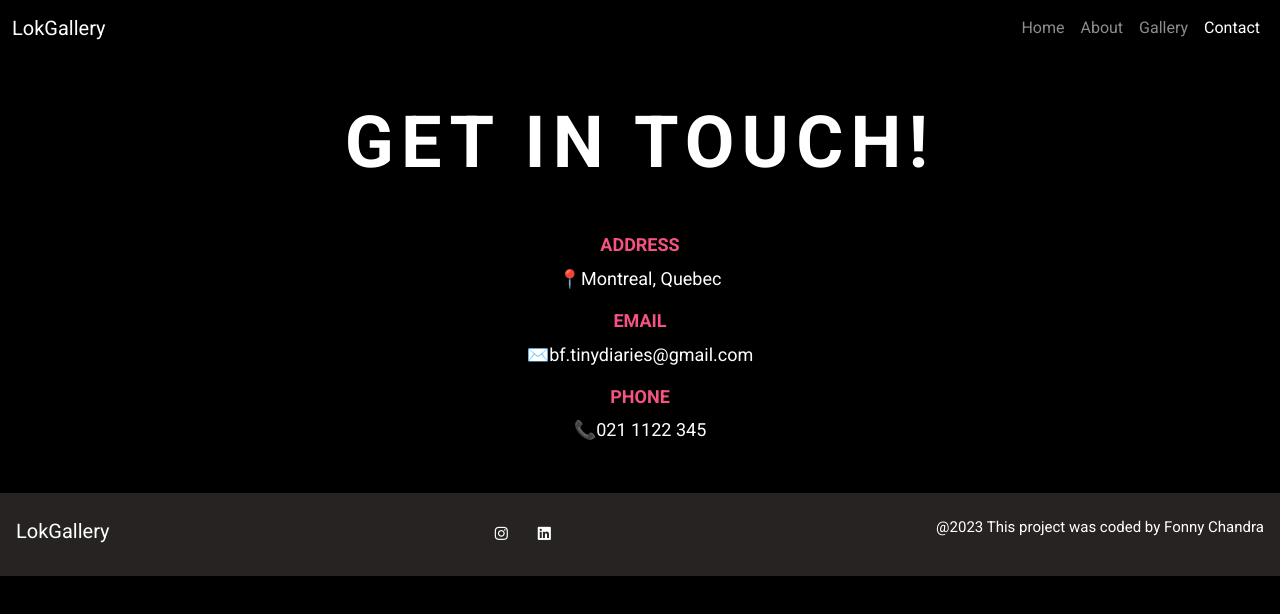
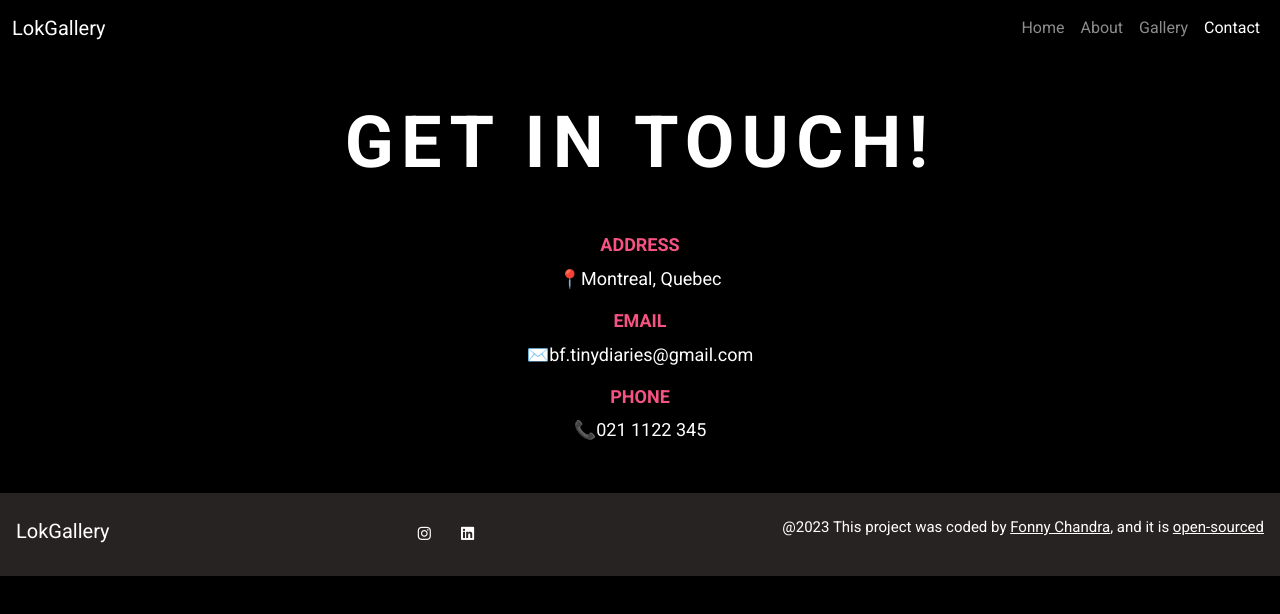
Before and after one commit to fonnycode/photo-portfolio, a plain HTML site: page contact.html in a window 1280 px wide. Drawn offline with nearby package versions, Linux system fonts and the light colour scheme.

Commit message:
Final touch up, completed with SEO

```diff
--- a/contact.html
+++ b/contact.html
@@ -4,6 +4,8 @@
 <head>
     <meta charset="UTF-8">
     <meta name="viewport" content="width=device-width, initial-scale=1.0">
+    <meta name="description"
+        content="Photography as a hobby. Focusing on black and white photography collection by Benjamin, he is based in Canada.">
     <link rel="preconnect" href="https://fonts.googleapis.com">
     <link rel="preconnect" href="https://fonts.gstatic.com" crossorigin>
     <link href="https://cdn.jsdelivr.net/npm/bootstrap@5.3.2/dist/css/bootstrap.min.css" rel="stylesheet"
@@ -17,7 +19,7 @@
     <script src="https://cdn.jsdelivr.net/npm/bootstrap@5.3.2/dist/js/bootstrap.bundle.min.js"
         integrity="sha384-C6RzsynM9kWDrMNeT87bh95OGNyZPhcTNXj1NW7RuBCsyN/o0jlpcV8Qyq46cDfL"
         crossorigin="anonymous"></script>
-    <title>Contact Me</title>
+    <title>Contact Me | Photography as a hobby | Black and White </title>
 </head>
 
 <body>
@@ -76,9 +78,10 @@
             </i></a>
     </div>
     <div class="me-3 mt-2">
-        @2023 This project was coded by <a href="https://www.linkedin.com/in/fonny-chandra-41b81970/"
-            title="fonny linkedin" target="_blank" class="text-decoration-none text-white">
-            Fonny Chandra</a>
+    @2023 This project was coded by <a href="https://www.linkedin.com/in/fonny-chandra-41b81970/" title="fonny linkedin"
+        target="_blank" class="text-white">
+        Fonny Chandra</a>, and it is <a href="https://github.com/fonnycode/photo-portfolio" target="_blank"
+        title="github open source" class="text-white">open-sourced</a>
     </div>
 </div>
 </body>
```
Also changed, not shown: about.html (+7 -4 lines), gallery.html (+7 -4 lines), index.html (+4 -3 lines).
